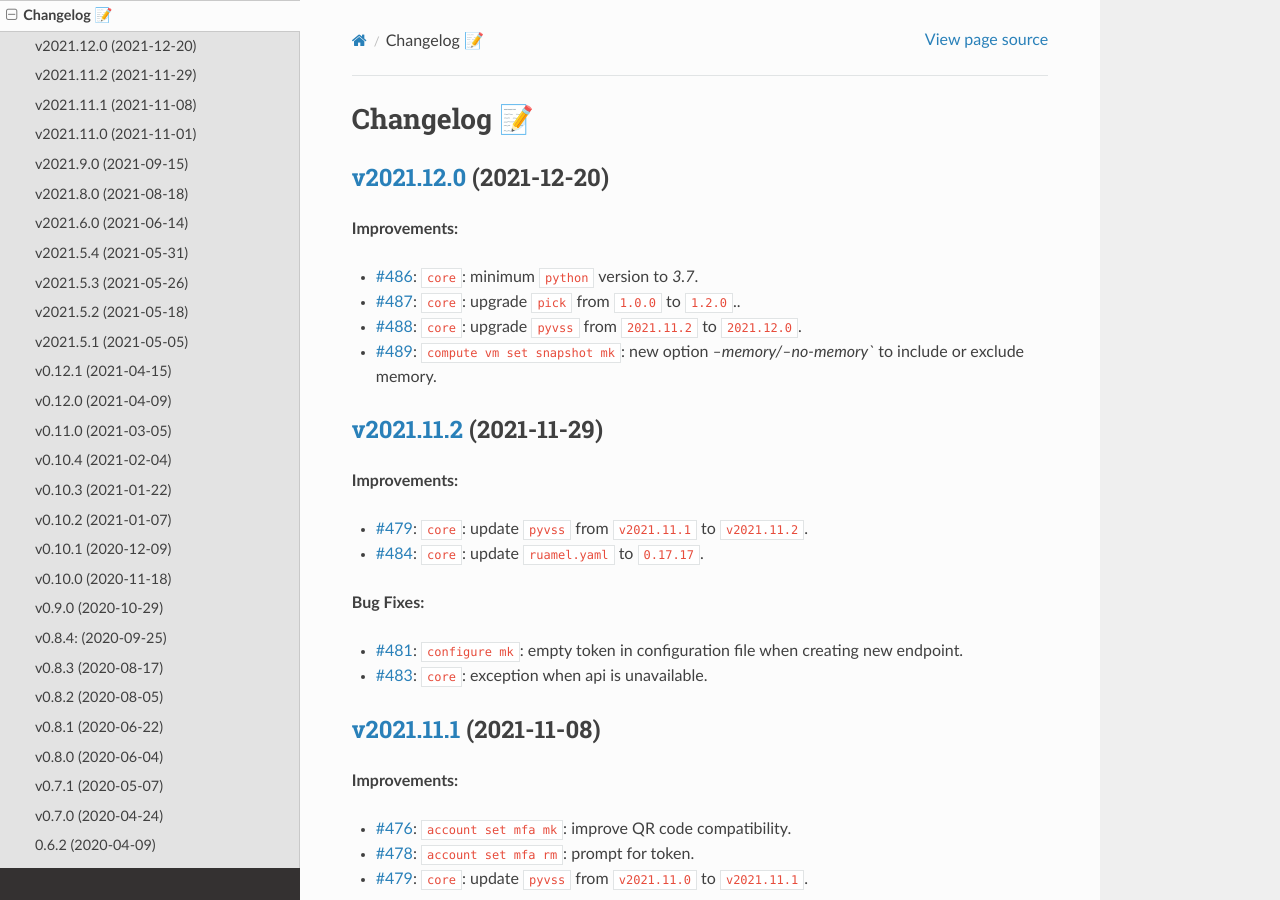
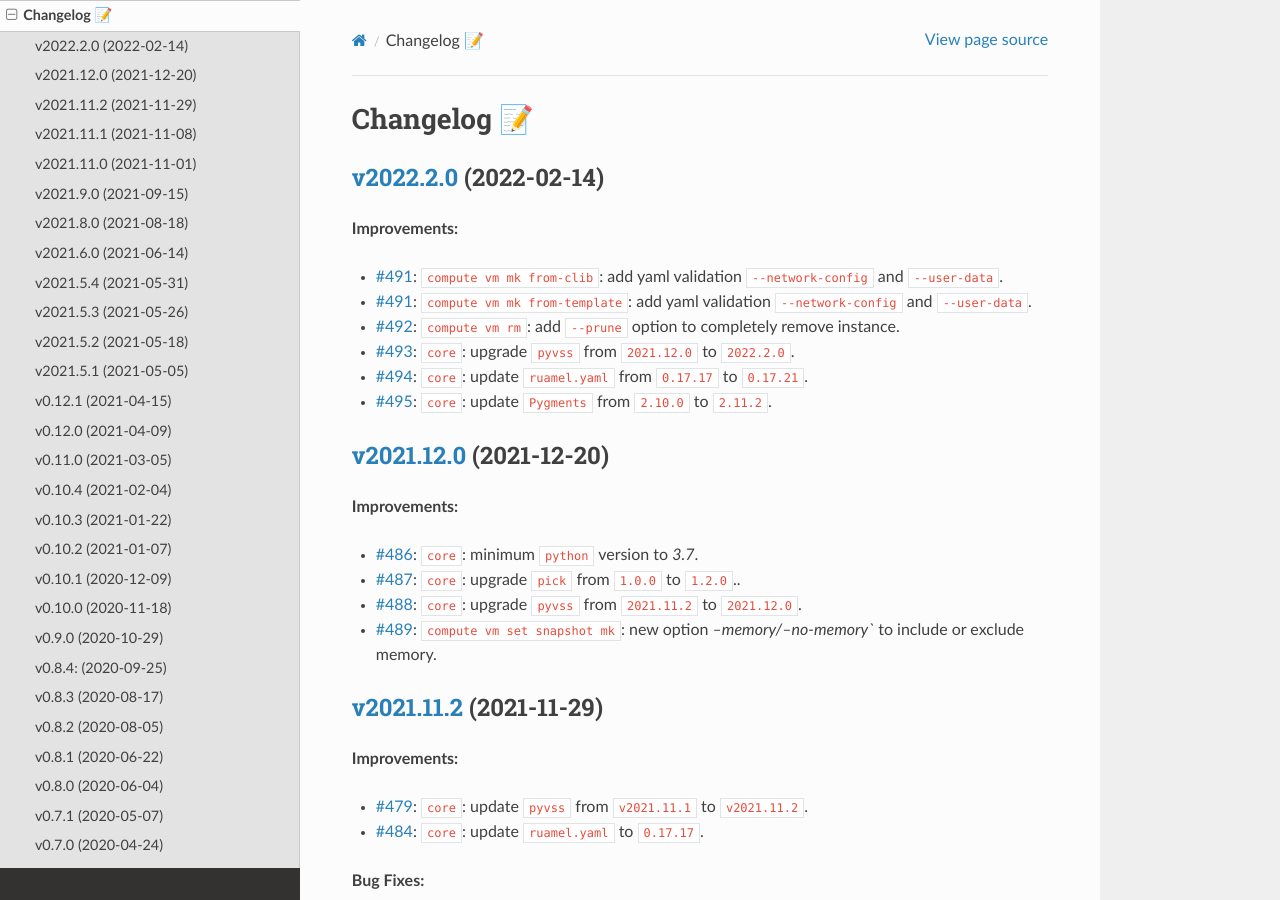
Before and after one commit to EIS-ITS/vss-cli, a Sphinx documentation site: the page built from docs/changelog.rst, in a window 1280 px wide and 900 px high. Built offline with Sphinx 7.4.7 and the Read the Docs theme 2.0.0, drawn with Linux system fonts in a browser that asks for light colours; the version number could not be read and is left out.

Commit message:
Issue #496: 🎉Version release v2022.2.0 - fixes #496

```diff
--- a/docs/changelog.rst
+++ b/docs/changelog.rst
@@ -1,5 +1,17 @@
 Changelog 📝
 ============
+
+`v2022.2.0 <https://gitlab-ee.eis.utoronto.ca/vss/vss-cli/tags/v2022.2.0>`_ (2022-02-14)
+---------------------------------------------------------------------------------------------
+
+**Improvements:**
+
+- `#491 <https://gitlab-ee.eis.utoronto.ca/vss/vss-cli/issues/491>`_: ``compute vm mk from-clib``: add yaml validation ``--network-config`` and ``--user-data``.
+- `#491 <https://gitlab-ee.eis.utoronto.ca/vss/vss-cli/issues/491>`_: ``compute vm mk from-template``: add yaml validation ``--network-config`` and ``--user-data``.
+- `#492 <https://gitlab-ee.eis.utoronto.ca/vss/vss-cli/issues/492>`_: ``compute vm rm``: add ``--prune`` option to completely remove instance.
+- `#493 <https://gitlab-ee.eis.utoronto.ca/vss/vss-cli/issues/493>`_: ``core``: upgrade ``pyvss`` from ``2021.12.0`` to ``2022.2.0``.
+- `#494 <https://gitlab-ee.eis.utoronto.ca/vss/vss-cli/issues/494>`_: ``core``: update ``ruamel.yaml`` from ``0.17.17`` to ``0.17.21``.
+- `#495 <https://gitlab-ee.eis.utoronto.ca/vss/vss-cli/issues/495>`_: ``core``: update ``Pygments`` from ``2.10.0`` to ``2.11.2``.
 
 
 `v2021.12.0 <https://gitlab-ee.eis.utoronto.ca/vss/vss-cli/tags/v2021.12.0>`_ (2021-12-20)
```
Also changed, not shown: CHANGELOG.md (+11 -0 lines), .bumpversion.cfg, 3 other files.
